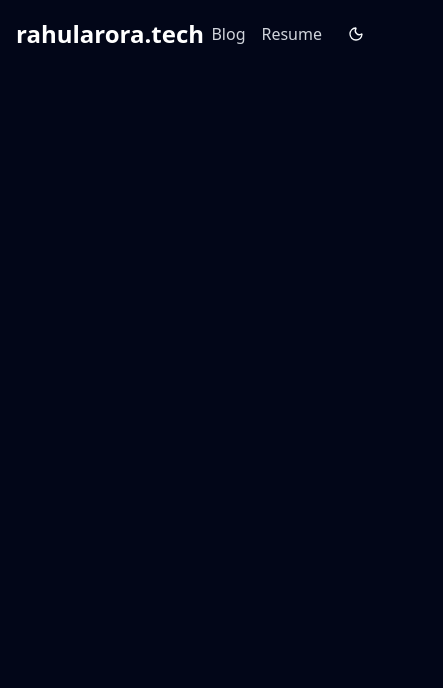
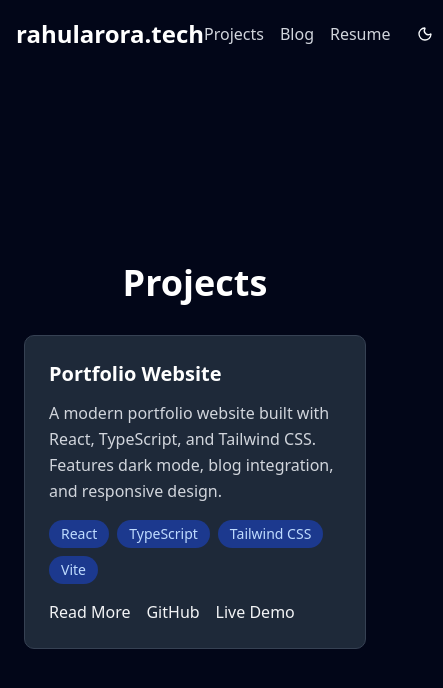
Before and after one commit to rahularora27/portfolio-v3, a React (Vite) app: page /projects in a window 390 px wide. Shown: the top 688 px of the page, 443 px wide, since content can reach past the window. Built offline with nearby package versions, Linux system fonts and the light colour scheme.

Commit message:
added a projects page

```diff
--- a/src/App.tsx
+++ b/src/App.tsx
@@ -2,6 +2,8 @@ import { Routes, Route } from "react-router-dom";
 import Home from "./components/Home";
 import Navbar from "./components/Navbar";
 import Blog from "./components/Blog";
+import Projects from "./components/Projects";
+import ProjectDetail from "./components/ProjectDetail";
 
 export default function App() {
   return (
@@ -10,6 +12,8 @@ export default function App() {
       <Routes>
         <Route path="/" element={<Home />} />
         <Route path="/blog" element={<Blog />} />
+        <Route path="/projects" element={<Projects />} />
+        <Route path="/projects/:projectId" element={<ProjectDetail />} />
       </Routes>
     </div>
   );
--- a/src/components/Home.tsx
+++ b/src/components/Home.tsx
@@ -1,11 +1,13 @@
+import { Github, Linkedin } from "lucide-react";
+
 const socialLinks = [
   {
     href: 'https://github.com/rahularora27',
-    text: 'Github',
+    icon: <Github />,
   },
   {
     href: 'https://www.linkedin.com/in/rahularora2715/',
-    text: 'LinkedIn',
+    icon: <Linkedin />,
   },
 ];
 
@@ -24,7 +26,7 @@ export default function Home() {
           <p>🏡 Currently living in the beautiful city of Bengaluru, India.</p>
         </div>
         <div className="flex gap-4 mt-4">
-          {socialLinks.map(({ href, text }) => (
+          {socialLinks.map(({ href, icon }) => (
             <a
               key={href}
               href={href}
@@ -32,7 +34,7 @@ export default function Home() {
               rel="noopener noreferrer"
               className="text-gray-900 dark:text-gray-100 hover:text-blue-600 dark:hover:text-blue-400"
             >
-              {text}
+              {icon}
             </a>
           ))}
         </div>
--- a/src/components/Navbar.tsx
+++ b/src/components/Navbar.tsx
@@ -10,6 +10,7 @@ const Navbar = () => {
           <Link to="/" className="text-gray-900 dark:text-white hover:text-blue-600 dark:hover:text-blue-400 ">rahularora.tech</Link>
         </div>
         <div className="flex gap-4 items-center">
+          <Link to="/projects" className="text-gray-700 dark:text-gray-300 hover:text-blue-600 dark:hover:text-blue-400 ">Projects</Link>
           <Link to="/blog" className="text-gray-700 dark:text-gray-300 hover:text-blue-600 dark:hover:text-blue-400 ">Blog</Link>
           <a
             href="/resume.pdf"
--- /dev/null
+++ b/src/components/ProjectDetail.tsx
@@ -0,0 +1,96 @@
+import { useParams, Link } from "react-router-dom";
+import { projectsData } from "../lib/projectsData";
+
+export default function ProjectDetail() {
+  const { projectId } = useParams<{ projectId: string }>();
+  const project = projectsData.find(p => p.id === projectId);
+
+  if (!project) {
+    return (
+      <div className="flex flex-col justify-center items-center flex-grow p-6">
+        <div className="w-full max-w-2xl text-center space-y-4">
+          <h1 className="text-4xl font-bold text-gray-900 dark:text-white">Project Not Found</h1>
+          <p className="text-gray-700 dark:text-gray-300">The project you're looking for doesn't exist.</p>
+          <Link
+            to="/projects"
+            className="text-blue-600 dark:text-blue-400 hover:underline"
+          >
+            Back to Projects
+          </Link>
+        </div>
+      </div>
+    );
+  }
+
+  return (
+    <div className="flex flex-col justify-center items-center flex-grow p-6">
+      <div className="w-full max-w-4xl space-y-6">
+        <Link
+          to="/projects"
+          className="text-blue-600 dark:text-blue-400 hover:underline mb-4 inline-block"
+        >
+          ← Back to Projects
+        </Link>
+
+        <div className="space-y-6">
+          <div className="flex flex-col md:flex-row md:justify-between md:items-start gap-4">
+            <div>
+              <h1 className="text-4xl font-bold text-gray-900 dark:text-white mb-4">{project.title}</h1>
+              <p className="text-lg text-gray-700 dark:text-gray-300">{project.description}</p>
+            </div>
+
+            <div className="flex gap-4 flex-shrink-0">
+              <a
+                href={project.github}
+                target="_blank"
+                rel="noopener noreferrer"
+                className="px-4 py-2 bg-gray-900 dark:bg-gray-700 text-white rounded-lg hover:bg-gray-800 dark:hover:bg-gray-600 transition-colors"
+              >
+                GitHub
+              </a>
+              {project.deployment && (
+                <a
+                  href={project.deployment}
+                  target="_blank"
+                  rel="noopener noreferrer"
+                  className="px-4 py-2 bg-blue-600 text-white rounded-lg hover:bg-blue-700 transition-colors"
+                >
+                  Live Demo
+                </a>
+              )}
+            </div>
+          </div>
+
+          <div className="flex flex-wrap gap-2">
+            {project.technologies.map((tech) => (
+              <span
+                key={tech}
+                className="px-3 py-1 text-sm bg-blue-100 dark:bg-blue-900 text-blue-800 dark:text-blue-200 rounded-full"
+              >
+                {tech}
+              </span>
+            ))}
+          </div>
+
+          {project.detailedContent && (
+            <div className="prose prose-lg dark:prose-invert max-w-none">
+              <div
+                className="text-gray-700 dark:text-gray-300 leading-relaxed whitespace-pre-line"
+                dangerouslySetInnerHTML={{
+                  __html: project.detailedContent.replace(/\n/g, '<br />').replace(/#{1,6}\s/g, match => {
+                    const level = match.trim().length;
+                    return level === 1 ? '<h1 class="text-3xl font-bold text-gray-900 dark:text-white mt-8 mb-4">' :
+                           level === 2 ? '<h2 class="text-2xl font-semibold text-gray-900 dark:text-white mt-6 mb-3">' :
+                           level === 3 ? '<h3 class="text-xl font-medium text-gray-900 dark:text-white mt-4 mb-2">' :
+                           '<h4 class="text-lg font-medium text-gray-900 dark:text-white mt-3 mb-2">';
+                  }).replace(/\*\*(.*?)\*\*/g, '<strong class="font-semibold text-gray-900 dark:text-white">$1</strong>')
+                  .replace(/- (.*?)(<br \/>|$)/g, '<li class="ml-4">• $1</li>')
+                }}
+              />
+            </div>
+          )}
+        </div>
+      </div>
+    </div>
+  );
+}
--- /dev/null
+++ b/src/components/Projects.tsx
@@ -0,0 +1,69 @@
+import { Link } from "react-router-dom";
+import { projectsData } from "../lib/projectsData";
+
+export default function Projects() {
+  return (
+    <div className="flex flex-col justify-center items-center flex-grow p-6">
+      <div className="w-full max-w-4xl space-y-6">
+        <h1 className="text-4xl font-bold text-gray-900 dark:text-white text-center mb-8">Projects</h1>
+
+        <div className="grid gap-6 md:grid-cols-2 lg:grid-cols-2">
+          {projectsData.map((project) => (
+            <div
+              key={project.id}
+              className="border border-gray-200 dark:border-gray-700 rounded-lg p-6 hover:shadow-lg transition-shadow bg-white dark:bg-gray-800"
+            >
+              <h3 className="text-xl font-semibold text-gray-900 dark:text-white mb-3">
+                {project.title}
+              </h3>
+
+              <p className="text-gray-700 dark:text-gray-300 mb-4 leading-relaxed">
+                {project.description}
+              </p>
+
+              <div className="flex flex-wrap gap-2 mb-4">
+                {project.technologies.map((tech) => (
+                  <span
+                    key={tech}
+                    className="px-3 py-1 text-sm bg-blue-100 dark:bg-blue-900 text-blue-800 dark:text-blue-200 rounded-full"
+                  >
+                    {tech}
+                  </span>
+                ))}
+              </div>
+
+              <div className="flex gap-4 flex-wrap">
+                {project.detailedContent && (
+                  <Link
+                    to={`/projects/${project.id}`}
+                    className="text-gray-900 dark:text-gray-100 hover:text-blue-600 dark:hover:text-blue-400 font-medium"
+                  >
+                    Read More
+                  </Link>
+                )}
+                <a
+                  href={project.github}
+                  target="_blank"
+                  rel="noopener noreferrer"
+                  className="text-gray-900 dark:text-gray-100 hover:text-blue-600 dark:hover:text-blue-400 font-medium"
+                >
+                  GitHub
+                </a>
+                {project.deployment && (
+                  <a
+                    href={project.deployment}
+                    target="_blank"
+                    rel="noopener noreferrer"
+                    className="text-gray-900 dark:text-gray-100 hover:text-blue-600 dark:hover:text-blue-400 font-medium"
+                  >
+                    Live Demo
+                  </a>
+                )}
+              </div>
+            </div>
+          ))}
+        </div>
+      </div>
+    </div>
+  );
+}
--- /dev/null
+++ b/src/lib/projectsData.ts
@@ -0,0 +1,79 @@
+export interface Project {
+  id: string;
+  title: string;
+  description: string;
+  github: string;
+  deployment?: string;
+  technologies: string[];
+  detailedContent?: string;
+}
+
+export const projectsData: Project[] = [
+  {
+    id: "portfolio-v3",
+    title: "Portfolio Website",
+    description: "A modern portfolio website built with React, TypeScript, and Tailwind CSS. Features dark mode, blog integration, and responsive design.",
+    github: "https://github.com/rahularora27/portfolio-v3",
+    deployment: "https://rahularora.tech",
+    technologies: ["React", "TypeScript", "Tailwind CSS", "Vite"],
+    detailedContent: `
+# Portfolio Website v3
+
+This is my third iteration of my personal portfolio website, built from the ground up with modern web technologies.
+
+## 🚀 Features
+
+- **Modern Tech Stack**: Built with React 18, TypeScript, and Vite for blazing fast development and build times
+- **Responsive Design**: Fully responsive layout that works seamlessly across all devices
+- **Dark Mode**: Complete dark/light theme toggle with system preference detection
+- **Blog Integration**: Integrated blog functionality with Markdown support
+- **Performance Optimized**: Optimized for Core Web Vitals and SEO
+
+## 🎯 Goals
+
+The main goal was to create a clean, professional portfolio that showcases my work while demonstrating my technical skills. I wanted something that was:
+
+- Fast and lightweight
+- Easy to maintain and update
+- Accessible and user-friendly
+- Visually appealing in both light and dark modes
+
+## 🛠️ Technical Implementation
+
+### Frontend Architecture
+The application follows a component-based architecture using React functional components with hooks. I chose TypeScript for better type safety and developer experience.
+
+### Styling Approach
+I used Tailwind CSS for styling, which allowed for rapid development while maintaining consistent design patterns. The dark mode implementation uses CSS variables and Tailwind's dark mode classes.
+
+### Performance Considerations
+- Code splitting with React.lazy for better bundle management
+- Optimized images and assets
+- Efficient routing with React Router
+- Minimal dependencies to keep bundle size small
+
+## 🎨 Design Philosophy
+
+The design follows a minimalist approach with:
+- Clean typography using system fonts
+- Subtle animations and hover effects
+- Consistent spacing and color schemes
+- Focus on readability and user experience
+
+## 📈 Results
+
+The website achieves excellent performance scores:
+- 100/100 Performance on Lighthouse
+- 100/100 Accessibility score
+- 100/100 Best Practices
+- 100/100 SEO score
+
+## 🔮 Future Enhancements
+
+- Add more interactive elements
+- Implement a contact form
+- Add project filtering and search
+- Include more detailed case studies
+    `
+  },
+];
```
